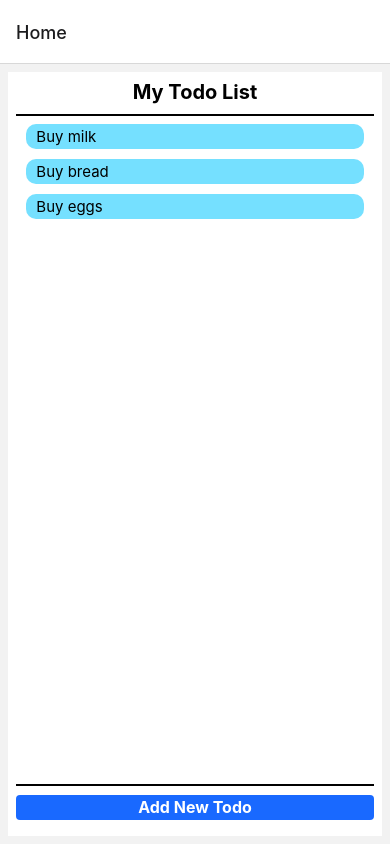
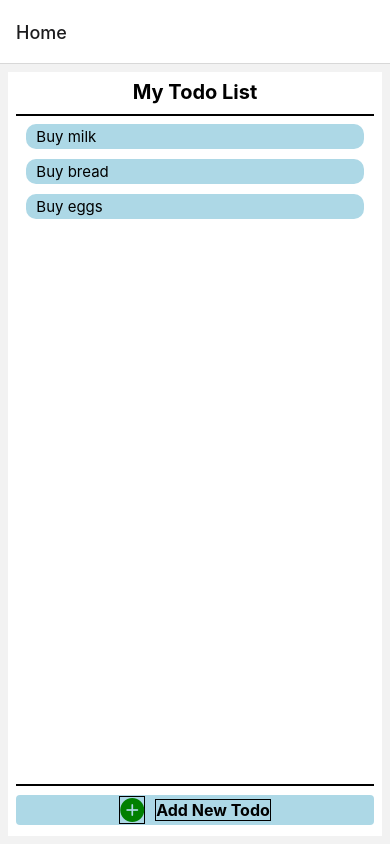
Before and after one commit to shouxiang/7421ICT-assignment1, a React Native app: screen /Home in a window 390 px wide. Built offline with nearby package versions, Linux system fonts and the light colour scheme.

Commit message:
milestone2 - before passing icon component

```diff
--- a/package.json
+++ b/package.json
@@ -15,9 +15,10 @@
     "expo-status-bar": "~1.11.1",
     "react": "18.2.0",
     "react-native": "0.73.5",
+    "react-native-gesture-handler": "~2.14.0",
     "react-native-safe-area-context": "4.8.2",
     "react-native-screens": "~3.29.0",
-    "react-native-gesture-handler": "~2.14.0"
+    "react-native-vector-icons": "^10.0.3"
   },
   "devDependencies": {
     "@babel/core": "^7.20.0"
--- a/src/components/Footer.js
+++ b/src/components/Footer.js
@@ -13,8 +13,12 @@ export default () => (
 
 const styles = StyleSheet.create({
   container: {
+    // borderWidth: 1,
     flex: 1,
   },
   underline: { flex: 1, borderTopWidth: 2 },
-  button: { flex: 4 },
+  button: {
+    // borderWidth: 1,
+    flex: 4,
+  },
 });
--- a/src/components/MyButton.js
+++ b/src/components/MyButton.js
@@ -1,13 +1,21 @@
-import { Text, StyleSheet, Pressable } from "react-native";
+import { View, Text, StyleSheet, Pressable } from "react-native";
+import { AntDesign } from "@expo/vector-icons";
 import { activeButtonColor, pressedButtonColor } from "../constants/color";
 
-export default ({ title }) => (
+export default ({ title, icon }) => (
   <Pressable
     style={({ pressed }) => [
       styles.pressable,
       pressed ? styles.pressed : styles.active,
     ]}
   >
+    <AntDesign
+      name="pluscircle"
+      size={24}
+      color="green"
+      style={{ borderWidth: 1, marginRight: 10 }}
+    />
+
     <Text style={styles.text}>{title}</Text>
   </Pressable>
 );
@@ -17,15 +25,19 @@ const styles = StyleSheet.create({
     // borderWidth: 1,
     borderRadius: 4,
     elevation: 3,
+    minHeight: 30,
+    flexDirection: "row",
     alignItems: "center",
     justifyContent: "center",
-    minHeight: 25,
   },
   pressed: { backgroundColor: pressedButtonColor },
   active: { backgroundColor: activeButtonColor },
+
   text: {
+    borderWidth: 1,
     fontSize: 16,
     fontWeight: "bold",
-    color: "white",
+    color: "black",
+    textAlign: "center",
   },
 });
--- a/src/constants/color.js
+++ b/src/constants/color.js
@@ -1,4 +1,5 @@
 export const homeBackgroundColor = "#fff";
-export const todoItemColor = "#75E0FF";
-export const activeButtonColor = "#1969FF";
-export const pressedButtonColor = "#75E0FF";
+export const todoItemColor = "#add8e6";
+export const activeButtonColor = "#add8e6";
+export const pressedButtonColor = "#a8b4e8";
+export const iconColor = "green";
--- a/src/screens/Home.js
+++ b/src/screens/Home.js
@@ -24,19 +24,16 @@ export default () => {
 
 const styles = StyleSheet.create({
   container: {
-    // borderWidth: 1,
     flex: 1,
     margin: "2%",
     padding: "2%",
     backgroundColor: homeBackgroundColor,
   },
   title: {
-    // borderWidth: 1,
     flex: 1,
   },
   todoList: { flex: 15, paddingHorizontal: "3%" },
   footer: {
-    // borderWidth: 1,
     flex: 1,
   },
 });
```
Also changed, not shown: 1 other file (tests, documents, lock files or other folders).
